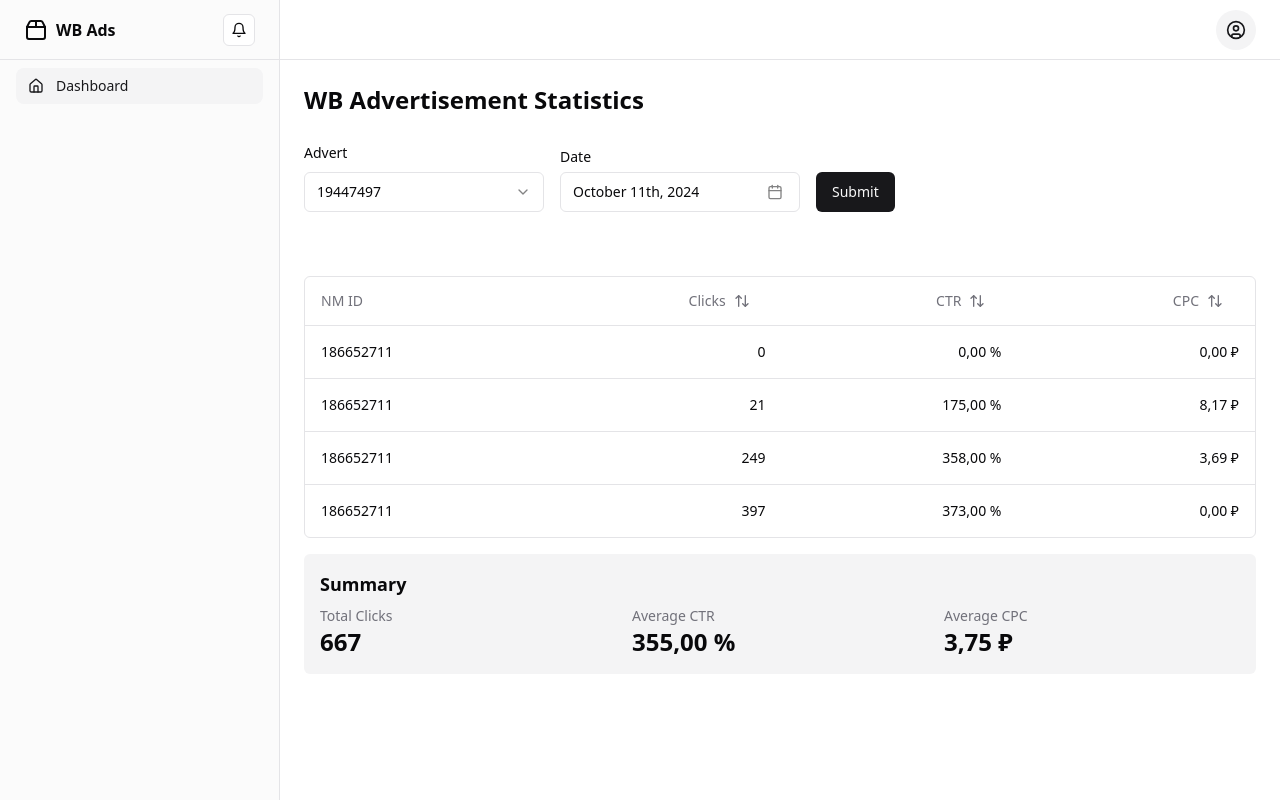
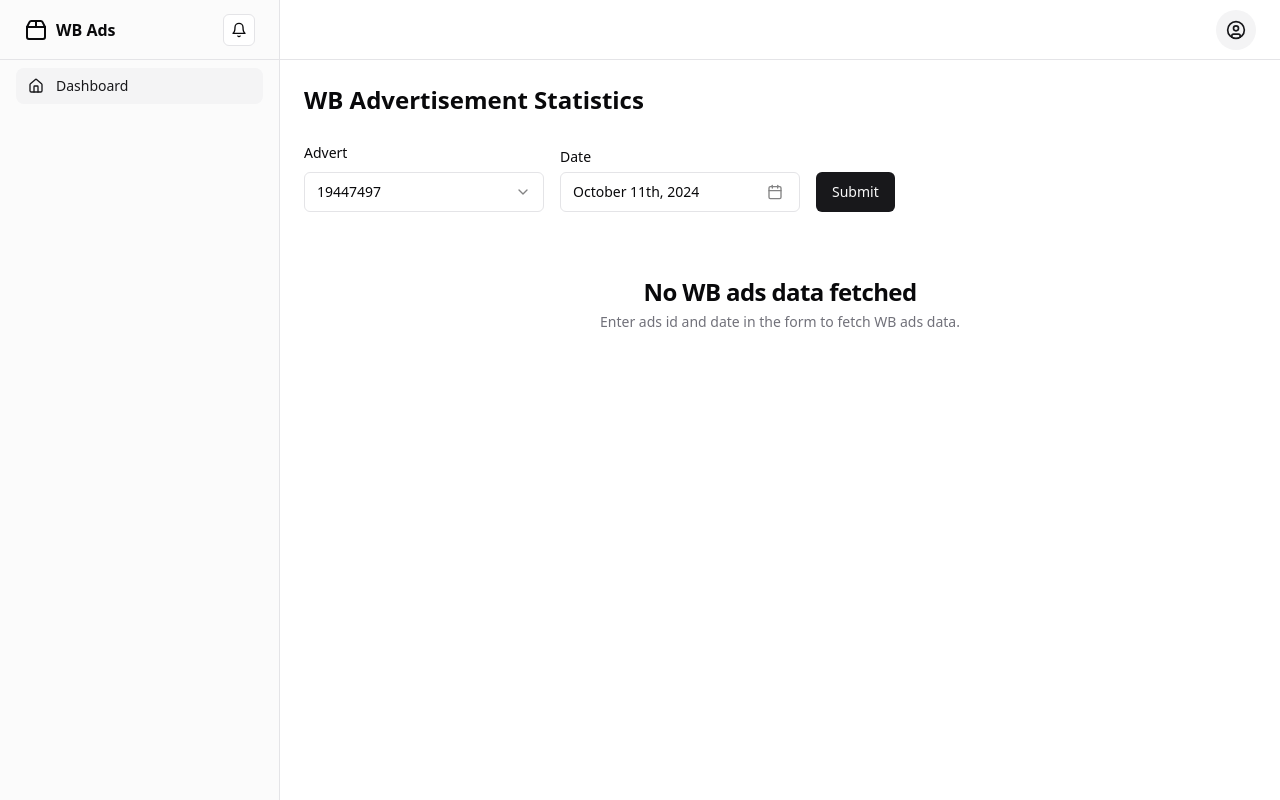
Before and after one commit to maxcore25/test-task-wb-ads-panel, a React (Vite) app in the folder frontend/: page / in a window 1280 px wide. Built offline with nearby package versions, Linux system fonts and the light colour scheme.

Commit message:
Reset adStats

```diff
--- a/frontend/src/components/Dashboard/index.tsx
+++ b/frontend/src/components/Dashboard/index.tsx
@@ -5,10 +5,9 @@ import { AdStatsTable } from '../AdStatsTable';
 import { AdStats } from '@/types';
 import { UpperHeader } from '../UpperHeader';
 import { NavBar } from '../NavBar';
-import { testAd } from '@/temp';
 
 export function Dashboard() {
-  const [adStats, setAdStats] = useState<AdStats | null>(testAd);
+  const [adStats, setAdStats] = useState<AdStats | null>(null);
 
   return (
     <div className='grid min-h-screen w-full md:grid-cols-[220px_1fr] lg:grid-cols-[280px_1fr]'>
```
